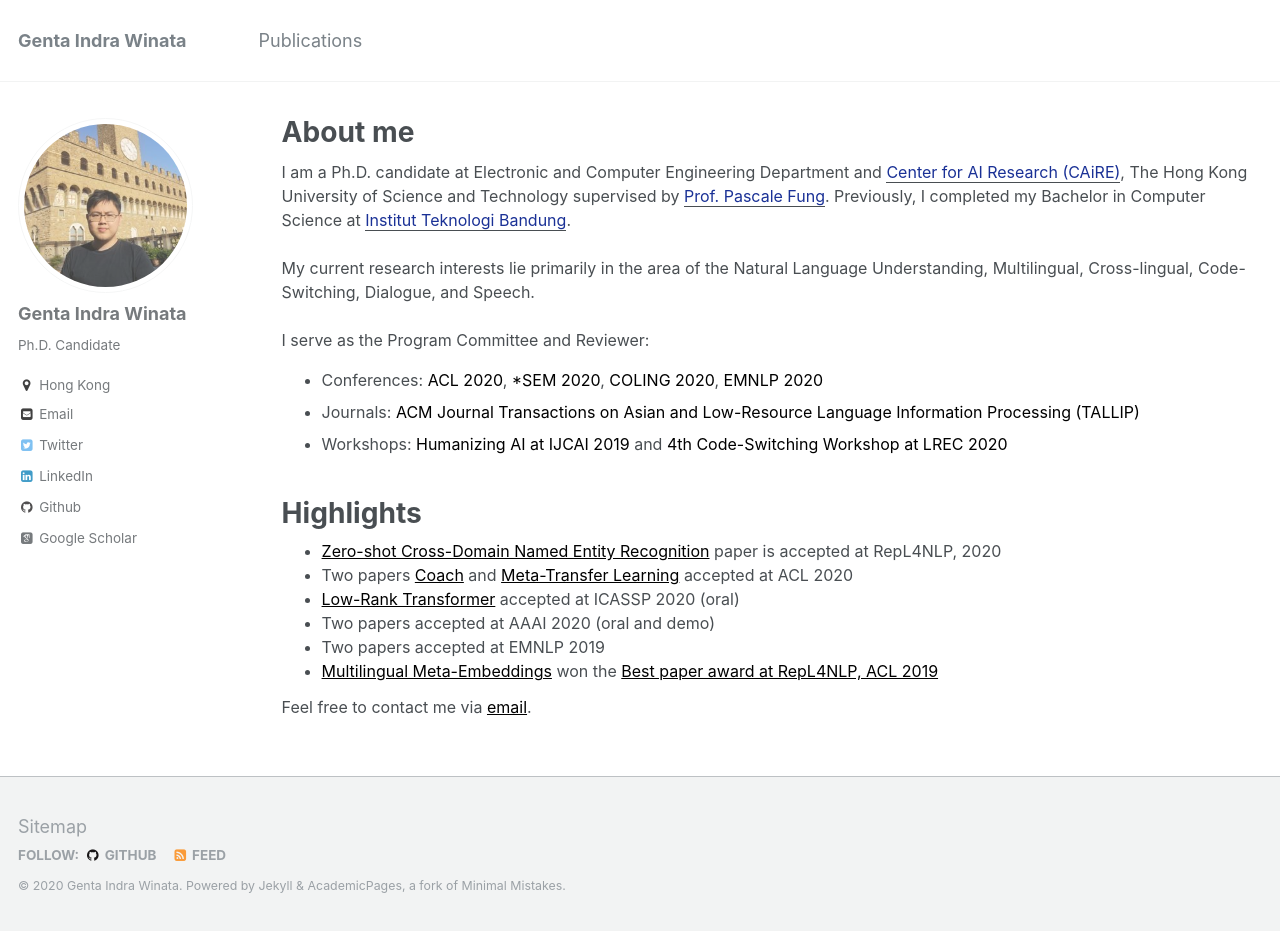
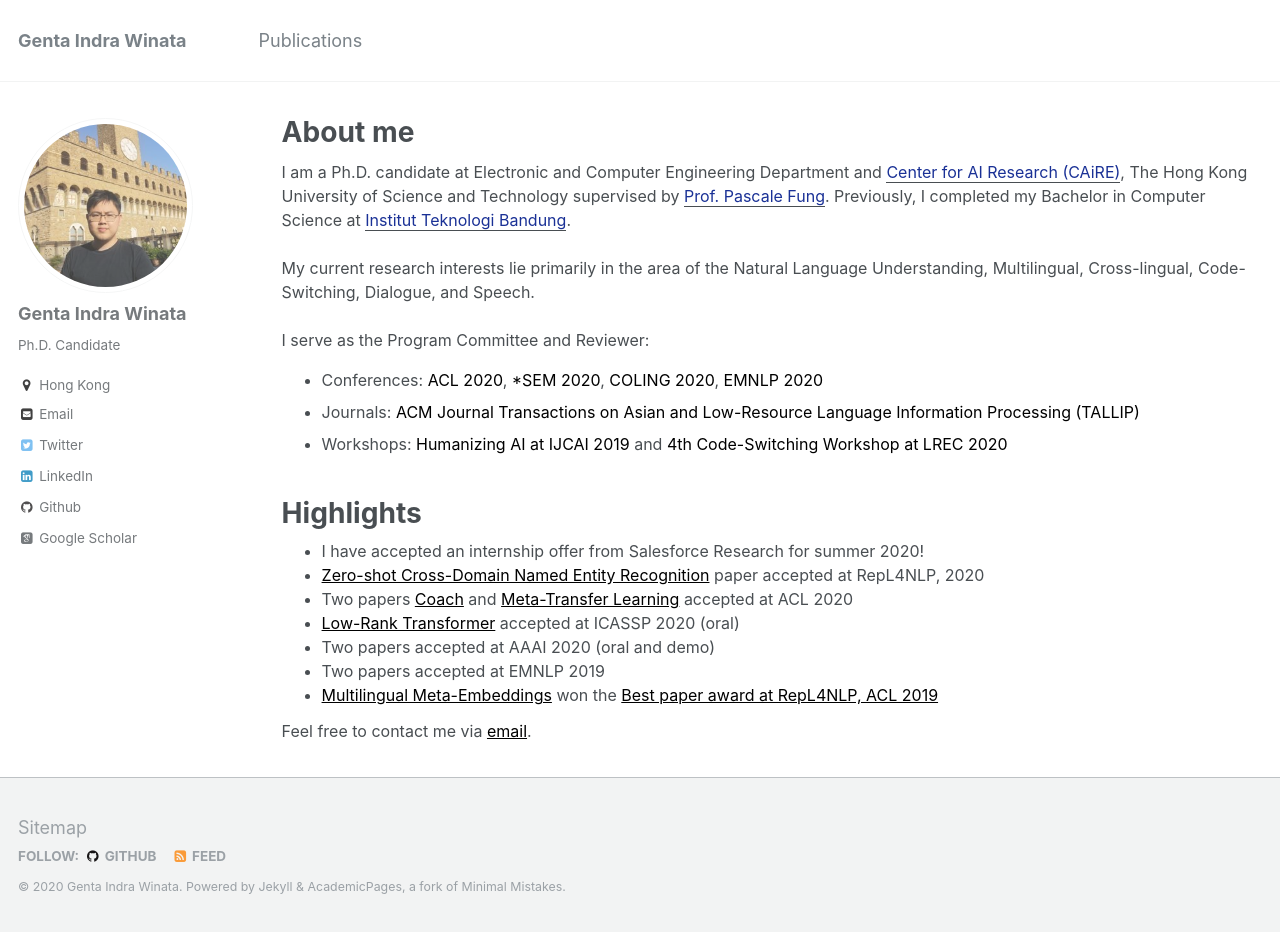
Before and after one commit to gentaiscool/gentaiscool.github.io, a Jekyll site: the page built from _pages/about.md, in a window 1280 px wide and 932 px high. Built offline with Jekyll 4.4.1, drawn with Linux system fonts in a browser that asks for light colours; some web fonts are replaced.

Commit message:
update homepage

```diff
--- a/_layouts/about.html
+++ b/_layouts/about.html
@@ -79,7 +79,8 @@ layout: default
       <h1 class="page__title" itemprop="headline">Highlights</h1>
       <ul style="line-height:100%; font-size:16px">
         <!-- <li>Program Committee of <a href="https://cod1r.github.io/Code-Switching/" style="color:#000000">4th Code-Switching Workshop, LREC 2020</a></li> -->
-        <li><a href="https://arxiv.org/pdf/2002.05923.pdf" style="color:#000000">Zero-shot Cross-Domain Named Entity Recognition</a> paper is accepted at RepL4NLP, 2020</li>
+        <li>I have accepted an internship offer from Salesforce Research for summer 2020!</li>
+        <li><a href="https://arxiv.org/pdf/2002.05923.pdf" style="color:#000000">Zero-shot Cross-Domain Named Entity Recognition</a> paper accepted at RepL4NLP, 2020</li>
         <li>Two papers <a href="https://arxiv.org/abs/2004.11727" style="color:#000000">Coach</a> and <a href="https://arxiv.org/abs/2004.14228" style="color:#000000">Meta-Transfer Learning</a> accepted at ACL 2020</li>
         <li><a href="https://arxiv.org/abs/1910.13923" style="color:#000000">Low-Rank Transformer</a> accepted at ICASSP 2020 (oral)</li>
         <li>Two papers accepted at AAAI 2020 (oral and demo)</li>
```
